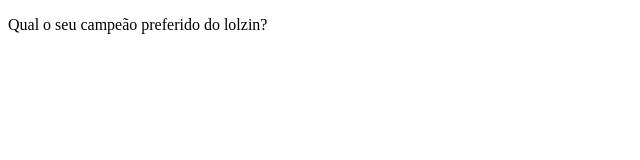
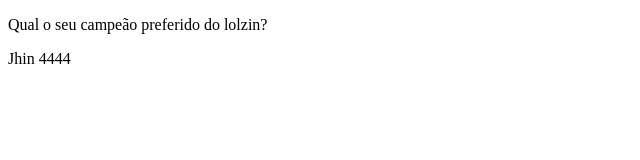
Before and after one commit to GabC-dev/Lolzin, a plain HTML site: page index.html in a window 1280 px wide. Shown: the full height of the page, 0-640 px from the left. Drawn offline with Linux system fonts and the light colour scheme.

Commit message:
Coloquei meu campeão preferido

```diff
--- a/index.html
+++ b/index.html
@@ -7,6 +7,6 @@
 </head>
 <body>
     <p>Qual o seu campeão preferido do lolzin?</p>
-
+    <p> Jhin 4444</p>
 </body>
 </html>
```
